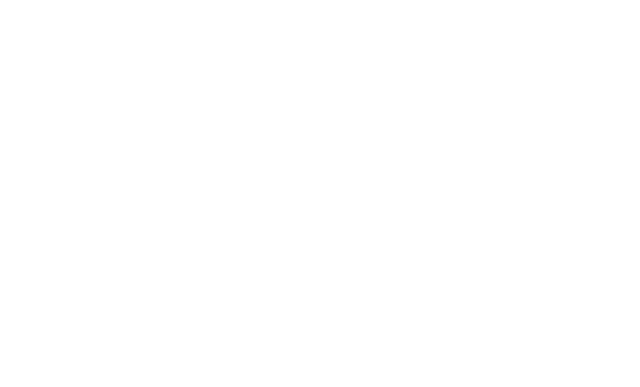
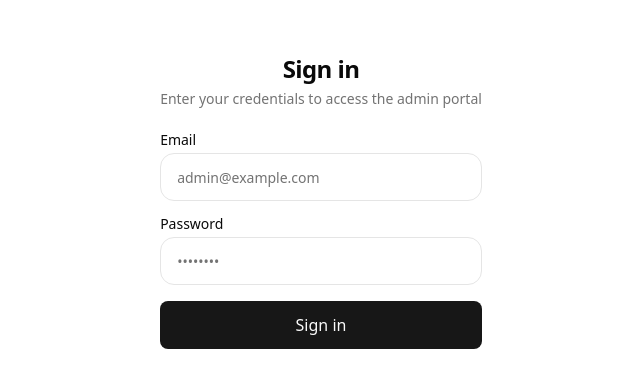
Before and after one commit to milyasbpa/tug-web-test, a Next.js app: page /en/login in a window 1280 px wide. Shown: the part 199-586 px from the top of the page, without its empty margins (319-959 px from the left). Built offline with nearby package versions, Linux system fonts and the light colour scheme; no server answers.

Commit message:
feat: step 3 login ui

```diff
--- a/app/[locale]/(auth)/login/page.tsx
+++ b/app/[locale]/(auth)/login/page.tsx
@@ -1,7 +1,18 @@
+import type { Metadata } from 'next';
+import { getTranslations } from 'next-intl/server';
+
 import { LoginContainer } from '@/features/login/container/Login.container';
 
 // app/ is a routing manifest only — no logic, no state, no styling.
-// All behavior lives inside the feature container.
+// Allowed exceptions: generateMetadata() for SEO.
+export async function generateMetadata(): Promise<Metadata> {
+  const t = await getTranslations('login');
+  return {
+    title: t('title'),
+    description: t('subtitle'),
+  };
+}
+
 export default function LoginPage() {
   return <LoginContainer />;
 }
--- /dev/null
+++ b/core/i18n/json/de/login.json
@@ -0,0 +1,15 @@
+{
+  "title": "Anmelden",
+  "subtitle": "Geben Sie Ihre Zugangsdaten ein, um auf das Admin-Portal zuzugreifen",
+  "email": {
+    "label": "E-Mail",
+    "placeholder": "admin@beispiel.com"
+  },
+  "password": {
+    "label": "Passwort",
+    "placeholder": "••••••••"
+  },
+  "submit": "Anmelden",
+  "submitting": "Anmeldung läuft...",
+  "error": "Ungültige E-Mail oder falsches Passwort"
+}
--- /dev/null
+++ b/core/i18n/json/en/login.json
@@ -0,0 +1,15 @@
+{
+  "title": "Sign in",
+  "subtitle": "Enter your credentials to access the admin portal",
+  "email": {
+    "label": "Email",
+    "placeholder": "admin@example.com"
+  },
+  "password": {
+    "label": "Password",
+    "placeholder": "••••••••"
+  },
+  "submit": "Sign in",
+  "submitting": "Signing in...",
+  "error": "Invalid email or password"
+}
--- a/core/i18n/json/index.ts
+++ b/core/i18n/json/index.ts
@@ -1,5 +1,6 @@
 import common from './en/common.json';
 import home from './en/home.json';
+import login from './en/login.json';
 
-const namespaces = { common, home };
+const namespaces = { common, home, login };
 export default namespaces;
--- a/core/storybook/decorators/withNextIntl.tsx
+++ b/core/storybook/decorators/withNextIntl.tsx
@@ -5,10 +5,12 @@
 // Add or remove namespace imports as new namespaces are added to core/i18n/json/.
 import enCommon from '../../i18n/json/en/common.json';
 import enHome from '../../i18n/json/en/home.json';
+import enLogin from '../../i18n/json/en/login.json';
 
 const messages = {
   common: enCommon,
   home: enHome,
+  login: enLogin,
 };
 
 export const withNextIntl: Decorator = (Story) => (
--- a/features/login/sections/form/Form.login.tsx
+++ b/features/login/sections/form/Form.login.tsx
@@ -1,8 +1,98 @@
 'use client';
 
-// TODO: Step 3 — Implement login form
-// react-hook-form + zodResolver(loginSchema) + useLogin
-// Fully self-contained — no props from container
+import { zodResolver } from '@hookform/resolvers/zod';
+import { Loader2 } from 'lucide-react';
+import { useTranslations } from 'next-intl';
+import { useForm } from 'react-hook-form';
+
+import { Button } from '@/core/components/button';
+import { FormField } from '@/core/components/form_field';
+import { Input } from '@/core/components/input';
+
+import { loginSchema, type LoginFormValues } from './form.login.schema';
+
+// ── FormLogin ─────────────────────────────────────────────────────────────────
+// Self-contained login form section.
+// No props from container — reads translations, owns form state.
+// onSubmit is a placeholder until Step 5 wires useLogin().
 export function FormLogin() {
-  return null;
+  const t = useTranslations('login');
+
+  // TODO: Step 5 — replace with const { mutate, isPending } = useLogin()
+  const isPending = false;
+
+  const { control, handleSubmit } = useForm<LoginFormValues>({
+    resolver: zodResolver(loginSchema),
+    defaultValues: { email: '', password: '' },
+  });
+
+  const onSubmit = (values: LoginFormValues) => {
+    // TODO: Step 5 — replace with mutate(values)
+    console.log(values);
+  };
+
+  return (
+    <div className="w-full max-w-sm space-y-6">
+      <div className="space-y-1 text-center">
+        <h1 className="text-2xl font-semibold tracking-tight">{t('title')}</h1>
+        <p className="text-muted-foreground text-sm">{t('subtitle')}</p>
+      </div>
+
+      <form onSubmit={handleSubmit(onSubmit)} noValidate className="space-y-4">
+        <FormField
+          name="email"
+          control={control}
+          label={t('email.label')}
+          render={({ field, fieldState }) => (
+            <Input
+              {...field}
+              id="email"
+              type="email"
+              placeholder={t('email.placeholder')}
+              autoComplete="email"
+              aria-invalid={!!fieldState.error}
+              aria-describedby={fieldState.error ? 'email-error' : undefined}
+              disabled={isPending}
+            />
+          )}
+        />
+
+        <FormField
+          name="password"
+          control={control}
+          label={t('password.label')}
+          render={({ field, fieldState }) => (
+            <Input
+              {...field}
+              id="password"
+              type="password"
+              placeholder={t('password.placeholder')}
+              autoComplete="current-password"
+              aria-invalid={!!fieldState.error}
+              aria-describedby={fieldState.error ? 'password-error' : undefined}
+              disabled={isPending}
+            />
+          )}
+        />
+
+        <Button
+          type="submit"
+          variant="default"
+          size="xl"
+          className="w-full"
+          disabled={isPending}
+          aria-label={isPending ? t('submitting') : t('submit')}
+        >
+          {isPending ? (
+            <>
+              <Loader2 className="animate-spin" />
+              {t('submitting')}
+            </>
+          ) : (
+            t('submit')
+          )}
+        </Button>
+      </form>
+    </div>
+  );
 }
--- a/features/login/sections/form/form.login.schema.ts
+++ b/features/login/sections/form/form.login.schema.ts
@@ -1,7 +1,6 @@
 import { z } from 'zod';
 
-// TODO: Step 3 — Implement full schema
-// Colocated with Form.login.tsx (schema lives where it's used)
+// Colocated with Form.login.tsx — schema lives where it's used (Architecture Rule #5)
 export const loginSchema = z.object({
   email: z.string().email('Please enter a valid email address'),
   password: z.string().min(8, 'Password must be at least 8 characters'),
--- a/middleware.ts
+++ /dev/null
@@ -1,44 +0,0 @@
-import { type NextRequest, NextResponse } from 'next/server';
-import createMiddleware from 'next-intl/middleware';
-
-import { routing } from '@/core/i18n/routing';
-
-const intlMiddleware = createMiddleware(routing);
-
-/**
- * Protected paths — checked after stripping any locale prefix.
- * Add routes here as the app grows (e.g. '/settings', '/billing').
- */
-const PROTECTED_PATHS = ['/dashboard', '/settings'];
-
-export default function middleware(request: NextRequest) {
-  const { pathname } = request.nextUrl;
-
-  // Strip locale prefix for matching (e.g. /de/dashboard → /dashboard)
-  const pathnameWithoutLocale = pathname.replace(/^\/[a-z]{2}(?=\/|$)/, '');
-
-  const isProtected = PROTECTED_PATHS.some(
-    (path) => pathnameWithoutLocale === path || pathnameWithoutLocale.startsWith(`${path}/`),
-  );
-
-  if (isProtected) {
-    const token = request.cookies.get('access_token')?.value;
-
-    if (!token) {
-      const loginUrl = new URL('/login', request.url);
-      // Preserve the intended destination so the login page can redirect back after auth
-      loginUrl.searchParams.set('from', pathname);
-      return NextResponse.redirect(loginUrl);
-    }
-  }
-
-  return intlMiddleware(request);
-}
-
-export const config = {
-  // Match all pathnames except:
-  // - /api (Route Handlers)
-  // - /_next (Next.js internals)
-  // - static files with extensions
-  matcher: ['/((?!api|_next|.*\\..*).*)'],
-};
--- a/proxy.ts
+++ b/proxy.ts
@@ -1,12 +1,44 @@
+import { type NextRequest, NextResponse } from 'next/server';
 import createMiddleware from 'next-intl/middleware';
 
 import { routing } from './core/i18n/routing';
 
-export default createMiddleware(routing);
+const intlMiddleware = createMiddleware(routing);
+
+/**
+ * Protected paths — checked after stripping any locale prefix.
+ * Add routes here as the app grows (e.g. '/settings', '/billing').
+ */
+const PROTECTED_PATHS = ['/dashboard', '/settings'];
+
+export default function middleware(request: NextRequest) {
+  const { pathname } = request.nextUrl;
+
+  // Strip locale prefix for matching (e.g. /de/dashboard → /dashboard)
+  const pathnameWithoutLocale = pathname.replace(/^\/[a-z]{2}(?=\/|$)/, '');
+
+  const isProtected = PROTECTED_PATHS.some(
+    (path) => pathnameWithoutLocale === path || pathnameWithoutLocale.startsWith(`${path}/`),
+  );
+
+  if (isProtected) {
+    const token = request.cookies.get('access_token')?.value;
+
+    if (!token) {
+      const loginUrl = new URL('/login', request.url);
+      // Preserve the intended destination so the login page can redirect back after auth
+      loginUrl.searchParams.set('from', pathname);
+      return NextResponse.redirect(loginUrl);
+    }
+  }
+
+  return intlMiddleware(request);
+}
 
 export const config = {
-  matcher: [
-    // Match all pathnames except Next.js internals and static files
-    '/((?!_next|_vercel|.*\\..*).*)',
-  ],
+  // Match all pathnames except:
+  // - /api (Route Handlers)
+  // - /_next (Next.js internals)
+  // - static files with extensions
+  matcher: ['/((?!api|_next|.*\\..*).*)'],
 };
```
Also changed, not shown: app/[locale]/page.tsx (+4 -63 lines), 1 other file (tests, documents, lock files or other folders).
